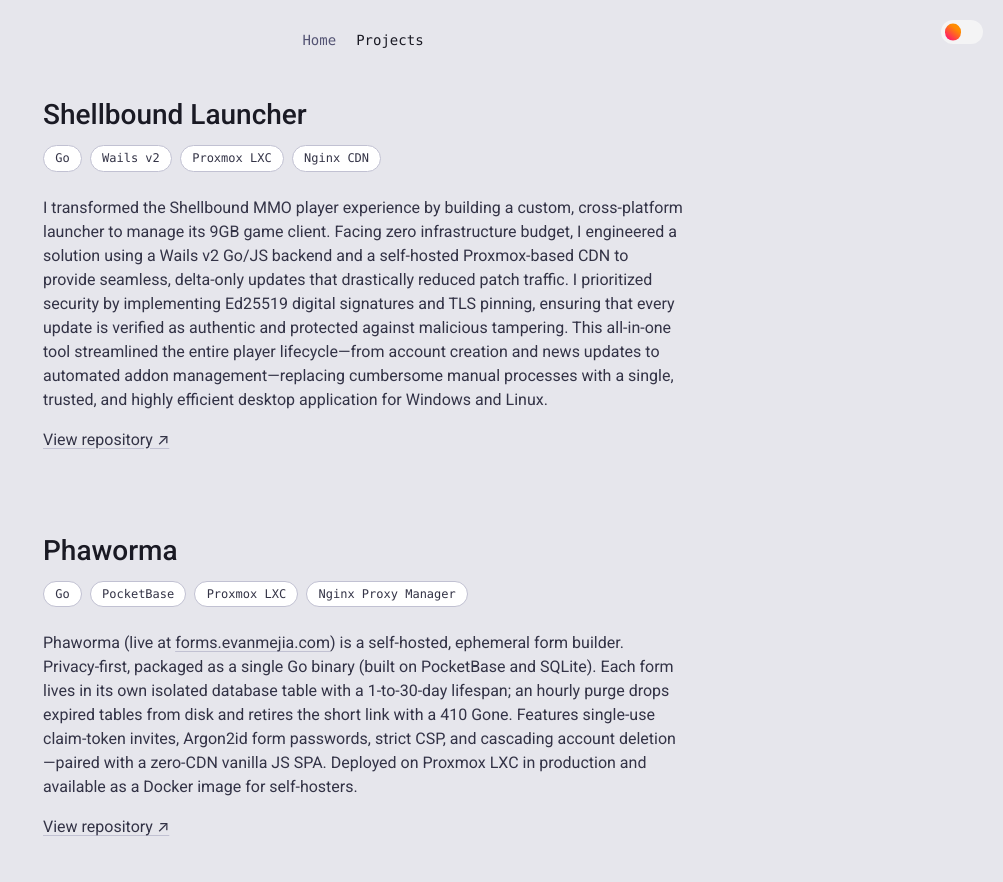
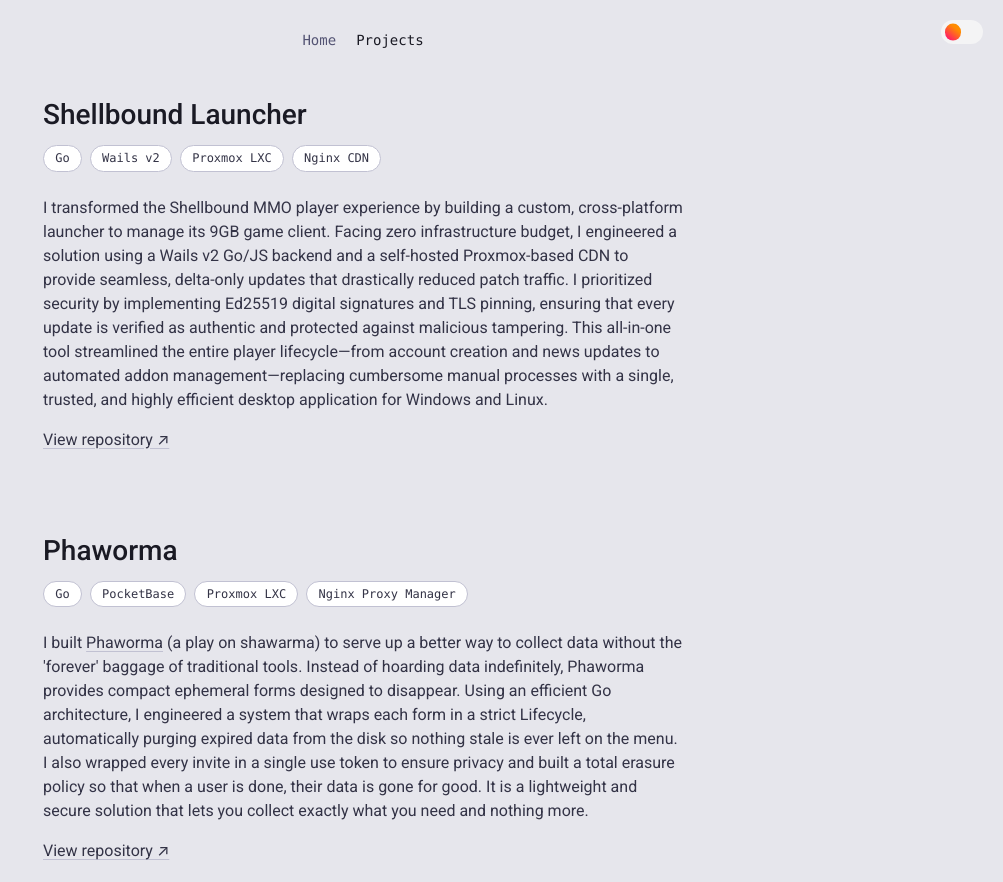
Before and after one commit to evanmejia/personal-website, a plain HTML site: page projects.html in a window 1280 px wide. Shown: the top 882 px of the page, without its empty margins (277-1280 px from the left). Drawn offline with Linux system fonts and the light colour scheme; a script that the page names is missing; a web font is replaced by a local one.

Commit message:
Edit the Phaworma project description

```diff
--- a/projects.html
+++ b/projects.html
@@ -108,20 +108,22 @@
                             <li class="pill">Nginx Proxy Manager</li>
                         </ul>
                         <p>
-                            Phaworma (live at
-                            <a href="https://forms.evanmejia.com"
-                                >forms.evanmejia.com</a
-                            >) is a self-hosted, ephemeral form builder.
-                            Privacy-first, packaged as a single Go binary (built
-                            on PocketBase and SQLite). Each form lives in its
-                            own isolated database table with a 1-to-30-day
-                            lifespan; an hourly purge drops expired tables from
-                            disk and retires the short link with a 410 Gone.
-                            Features single-use claim-token invites, Argon2id
-                            form passwords, strict CSP, and cascading account
-                            deletion—paired with a zero-CDN vanilla JS SPA.
-                            Deployed on Proxmox LXC in production and available
-                            as a Docker image for self-hosters.
+                            I built
+                            <a href="https://forms.evanmejia.com">Phaworma</a>
+                            (a play on shawarma) to serve up a better way to
+                            collect data without the 'forever' baggage of
+                            traditional tools. Instead of hoarding data
+                            indefinitely, Phaworma provides compact ephemeral
+                            forms designed to disappear. Using an efficient Go
+                            architecture, I engineered a system that wraps each
+                            form in a strict Lifecycle, automatically purging
+                            expired data from the disk so nothing stale is ever
+                            left on the menu. I also wrapped every invite in a
+                            single use token to ensure privacy and built a total
+                            erasure policy so that when a user is done, their
+                            data is gone for good. It is a lightweight and
+                            secure solution that lets you collect exactly what
+                            you need and nothing more.
                         </p>
                         <p>
                             <a href="https://github.com/evanmejia/Phaworma"
```
